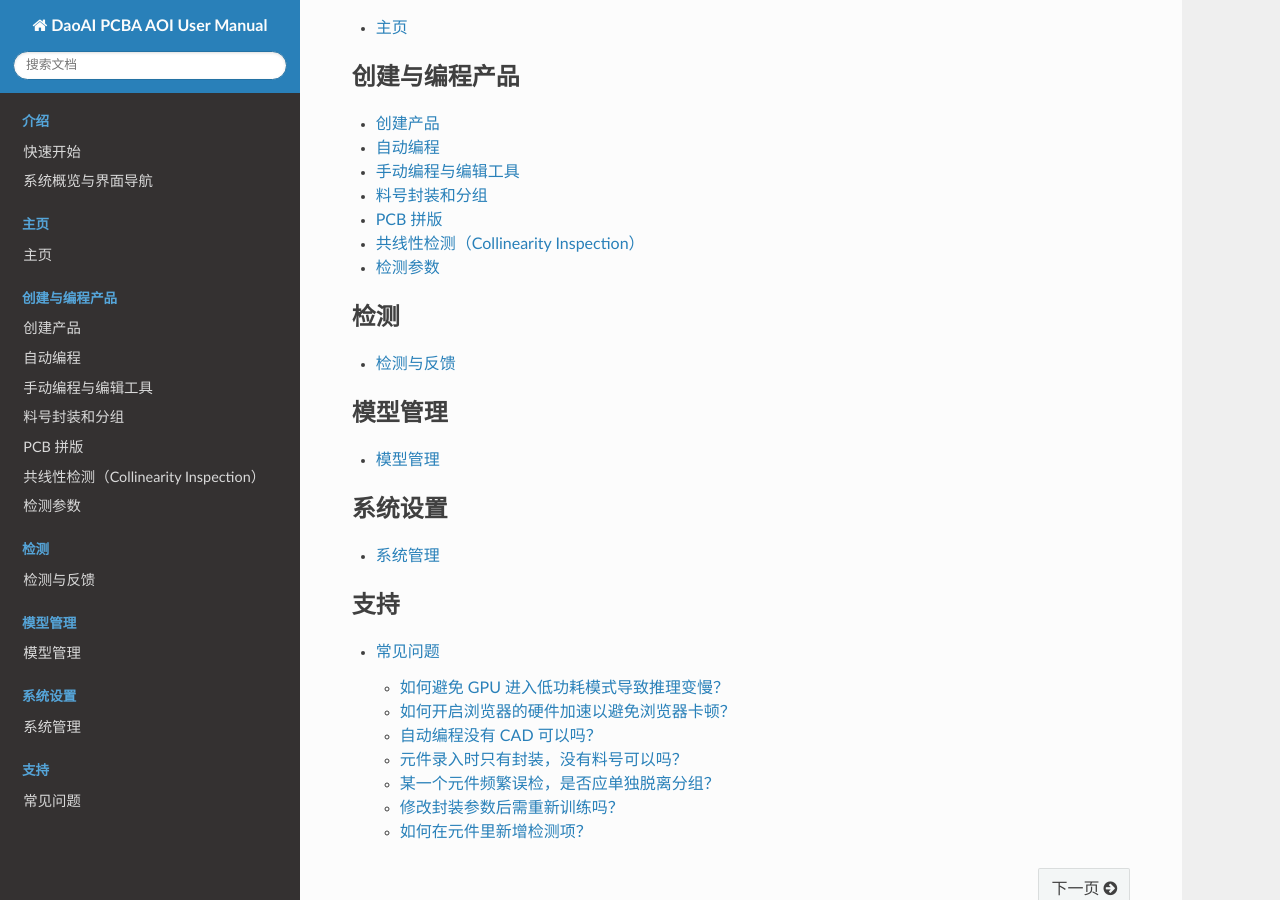
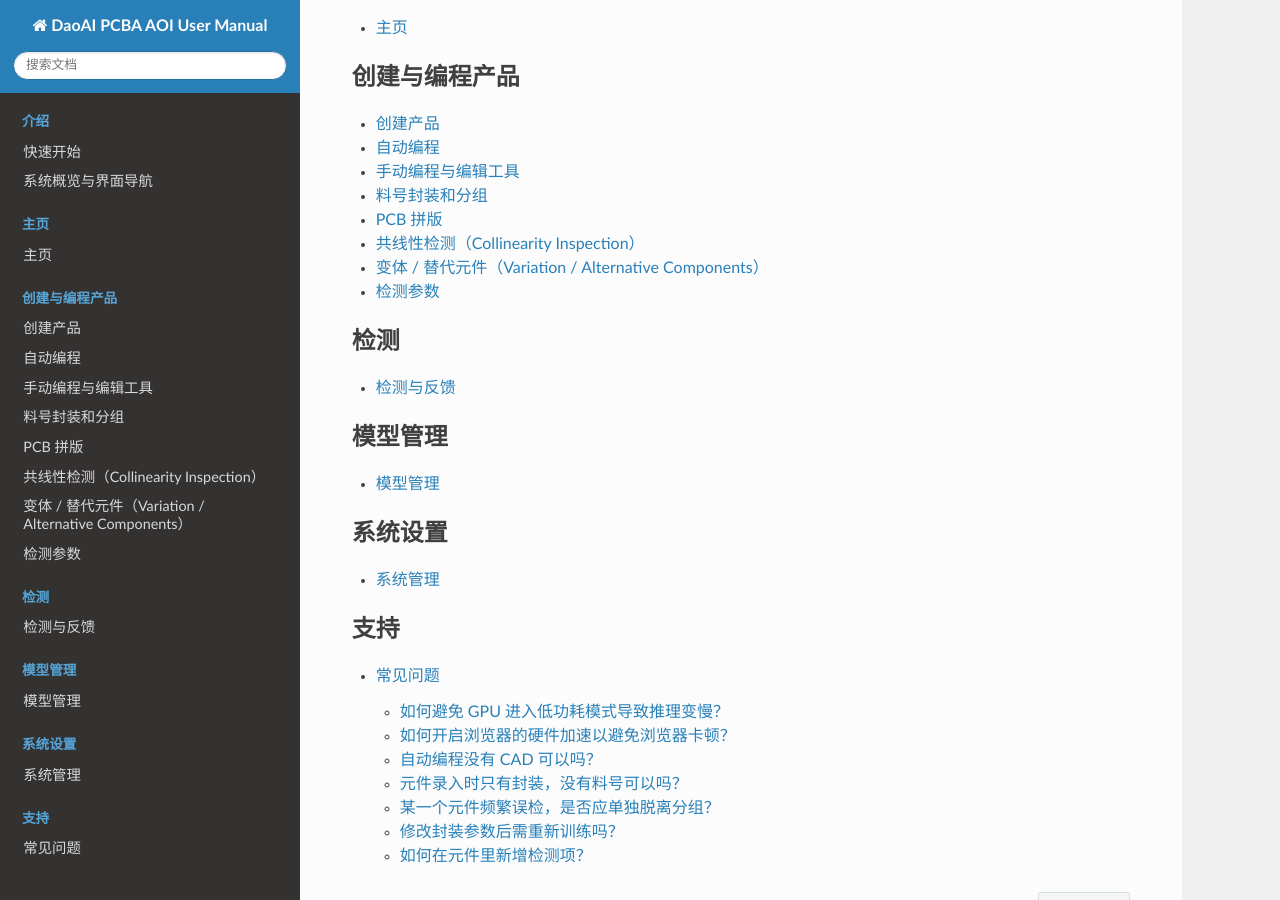
Before and after one commit to DaoAI-Robotics-Inc/daoai_pcb_aoi_user_manual, a Sphinx documentation site: the page built from docs/source/index.rst, in a window 1280 px wide and 900 px high, scrolled down 536 px. Built offline with Sphinx 7.4.7 and the Read the Docs theme 3.1.0, drawn with Linux system fonts in a browser that asks for light colours; part of the change alters nothing that is shown.

Commit message:
docs(teach): add 变体/替代元件 (variations) page
Co-Authored-By: Claude Opus 4.7 (1M context) <noreply@anthropic.com>

```diff
--- /dev/null
+++ b/docs/source/complete_user_guide/features/variations.rst
@@ -0,0 +1,122 @@
+变体 / 替代元件（Variation / Alternative Components）
+=====================================================
+
+**此页面的用途**
+
+替代料（替代元件）是指同一元件位置上，被系统认可的多种合法外观形态。当检测流程将某一外观实际合格的元件误判为 NG 时，操作员可在复检页面将其标记为替代料，从而让系统在今后的检测中接受该外观。典型场景：同一丝印位置更换了不同封装或不同供应商的物料，但旧训练图像尚未涵盖新外观。
+
+替代料与主元件共享同一元件位置（designator），在模板编辑器中以独立行显示，可单独查看其特征。创建替代料后需重新训练模型，才能在后续检测任务中生效。
+
+.. screenshot-todo: images/variation_overview.png — 替代料元件概览，显示复检页面 NG 列表中元件行及"..."下拉菜单
+
+**如何进入**
+
+替代料功能有两个入口：
+
+**入口一：复检页面（创建替代料）**
+
+在离线复检页面（``/inspection/review``）中，当某元件被判定为 NG 时：
+
+1. 在右侧 NG 元件列表中选中该元件。
+2. 点击元件标题行右上角的 **...** 按钮，展开下拉菜单。
+3. 点击 **设置为替代料**，打开替代料选择器对话框。
+
+.. screenshot-todo: images/variation_entry_review.png — 复检页面元件标题行的"..."下拉菜单，高亮"设置为替代料"选项
+
+**入口二：模板编辑器（查看与管理替代料）**
+
+进入产品编程页面 → **元件** 标签页，即可在元件列表中查看已存在的替代料。选中某替代料行后，右侧 **替代料** 折叠面板将显示其料号和封装信息，并提供重命名与批量复制功能。
+
+.. screenshot-todo: images/variation_template_editor.png — 模板编辑器元件列表，显示替代料行及右侧"替代料"面板
+
+**操作流程**
+
+**第一步：在复检页面触发替代料创建**
+
+在复检页面选中误判为 NG 的元件后，点击 **...** → **设置为替代料**，弹出 **添加为替代料** 对话框（``review.setAsAlternativeChoiceTitle``）。
+
+对话框说明：请选择操作方式：在视野图像上重新定义元件 ROI，或使用当前元件图像作为替代料参考。
+
+.. screenshot-todo: images/variation_chooser_pick.png — 替代料选择器对话框，显示两个选项按钮
+
+**第二步：选择创建方式**
+
+对话框提供两种方式：
+
+- **沿用当前元件图像** ：直接使用当前检测抓取的元件图像作为替代料的参考图像，进入下一步选择批量同步范围。适用于图像质量良好、无需调整取样区域的情况。
+
+- **在视野图上绘制 ROI** ：重新在视野图上框选元件范围，用于调整采样区域以获取更高质量的参考图像。该路径不会立即创建替代料，而是先更新基准元件形状，再要求重新检测。
+
+  .. note::
+
+     如果该元件已在本轮复检中完成过"绘制 ROI"操作（系统会高亮显示相应行），则 **在视野图上绘制 ROI** 按钮将被禁用，并提示：您已为该元件重新定义过 ROI，请选择"沿用当前元件图像"以基于重新检测的图像创建替代料。此时应直接选择 **沿用当前元件图像**。
+
+**第三步A：沿用当前元件图像 — 选择批量同步范围**
+
+选择 **沿用当前元件图像** 后，对话框进入第二步，显示批量同步（fan-out）选项。操作员可选择同步范围：
+
+- **不批量生成（仅当前元件）** ：仅为当前元件创建替代料，不影响其他元件。
+
+- **按 Part No 同步** ：同时为所有与当前元件共享相同料号的其他元件批量生成此替代料。若当前元件无料号，则该选项禁用。
+
+- **按 Package No 同步** ：同时为所有与当前元件共享相同封装号的其他元件批量生成此替代料。若当前元件无封装号，则该选项禁用。
+
+选择范围后，点击 **沿用当前元件图像** 按钮提交。替代料创建成功后，系统会弹出提示，告知需前往模板编辑页重新训练。
+
+.. screenshot-todo: images/variation_chooser_keep_current.png — 替代料选择器第二步，显示批量同步单选按钮组
+
+**第三步B：在视野图上绘制 ROI — 更新基准元件形状**
+
+选择 **在视野图上绘制 ROI** 后，打开 **添加为替代料** 对话框，显示该 NG 元件的视野图像。
+
+操作说明：
+
+1. 视野图中已默认预选当前元件的矩形框（红色虚线）。拖动角点或边缘手柄，从中心向外放大矩形框，使其完全覆盖目标元件轮廓——矩形框只能扩大，不可缩小至原始尺寸以下。
+2. 如无需调整大小，可直接确认以沿用原始形状。
+3. 点击 **更新基准元件形状** 按钮提交。
+
+.. screenshot-todo: images/variation_draw_roi.png — 绘制 ROI 对话框，显示视野图像及可调整的元件矩形框
+
+提交后，系统更新基准元件形状，并自动重载当前检测会话的产品定义。此时页面提示：基准元件形状已更新，请重新检测该板，再选择"沿用当前元件图像"以创建替代料。
+
+**重新检测后的后续步骤：**
+
+4. 重新触发该板的检测。
+5. 复检时再次选中该元件，点击 **...** → **设置为替代料**，进入选择器对话框。
+6. 此时该元件行左侧会显示黄色标记，提示已在此前重新定义过 ROI。选择 **沿用当前元件图像**，继续按"第三步 A"流程完成替代料创建。
+
+**第四步：在模板编辑器中管理替代料**
+
+替代料创建成功后，可在模板编辑器的元件列表中查看和管理：
+
+选中某替代料行后，右侧展示 **替代料** 折叠面板，包含以下功能：
+
+- **料号（Part No.）输入框 + 保存按钮** ：修改该替代料组的料号，点击保存后将更新所有共享该料号的相关元件。
+
+- **封装号（Package No.）输入框 + 保存按钮** ：修改该替代料组的封装号，点击保存后将更新所有共享该封装号的相关元件。
+
+- **复制到相同料号** ：将当前替代料批量复制到所有共享相同料号的元件。料号为空时该按钮禁用。
+
+- **复制到相同封装** ：将当前替代料批量复制到所有共享相同封装号的元件。封装号为空时该按钮禁用。
+
+.. screenshot-todo: images/variation_component_info.png — 模板编辑器右侧"替代料"面板，显示料号/封装号输入框及复制按钮
+
+**第五步：重新训练模型**
+
+替代料创建后，需在模板编辑器中触发重新训练，新建的替代料才能在后续检测任务中生效。替代料创建成功时，系统会弹出警告提示：替代料已创建。此替代料不会在当前检测任务中生效——请前往模板编辑页编辑特征并触发重新训练。
+
+同时，若当前有正在运行的检测任务，系统会弹出对话框，询问是否停止当前任务。建议在重新训练前停止运行中的检测会话，以确保新训练后的模型能在下次检测时正确生效。
+
+**注意事项**
+
+.. note::
+
+   - **替代料创建后不会自动触发重新训练。** 必须前往模板编辑页手动触发重新训练，替代料才会对后续检测生效。运行中的检测任务需停止后再重新启动，方可使用新模型。
+   - **"在视野图上绘制 ROI"路径需两步完成：** 绘制并提交时仅更新基准元件形状，不立即创建替代料；需重新检测该板后，再通过"沿用当前元件图像"完成替代料的创建。
+   - **批量同步（fan-out）只能选择一种范围（料号或封装号，二选一或不选）。** 若同一元件的料号或封装号字段为空，对应的同步选项将被禁用。
+   - **替代料在模板编辑器中以独立行显示**，与原始主元件分开，不影响主元件的特征配置。
+   - **本页面仅描述离线复检流程。** 联机多后端（ReviewOnline）场景及 MES 集成不在本页范围之内。
+
+**相关页面**
+
+- :doc:`manual_programming`
--- a/docs/source/index.rst
+++ b/docs/source/index.rst
@@ -24,6 +24,7 @@ DaoAI PCBA AOI 用户手册
    complete_user_guide/features/part_library_and_grouping
    complete_user_guide/features/pcb_array
    complete_user_guide/features/collinearity_inspection
+   complete_user_guide/features/variations
    complete_user_guide/config/index
 
 .. toctree::
```
